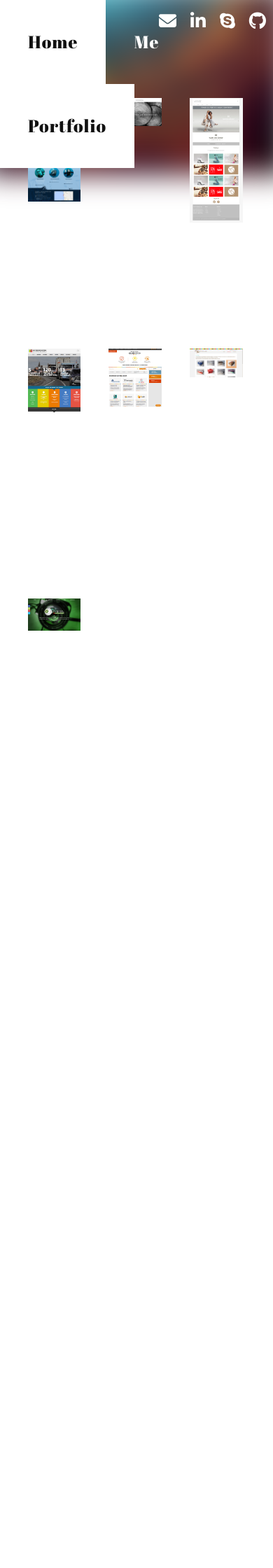
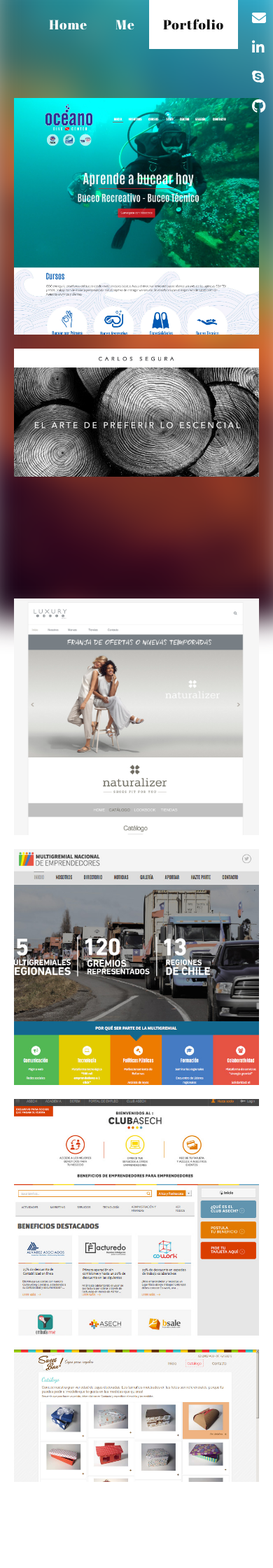
Before and after one commit to lalailaflo/rogueportfolio, a PHP site: page / in a window 390 px wide, after a click on "Portfolio". Shown: the top 2240 px of the page at 70% size. Before the commit the page ends 901 px from the top, so only its background shows below. Run offline with PHP 8.4, Linux system fonts and the light colour scheme; some libraries are stand-ins or nearby versions.

Commit message:
responsive

```diff
--- a/css/style.css
+++ b/css/style.css
@@ -40,22 +40,23 @@
 
     }
     #bgcontainer{
-        width: 100%;
+        width: 110%;
+        height: 110%;
+        top:-5%;
+        left: -5%;
         position: fixed;
         z-index: -1;
         transition:all .2s linear;
+        background-image: url('../bgfixed.jpg');
+        background-size: cover;
     }
-    #bgcontainer img{
-        width: 110%;
-        height: 110%;
-        margin-left: -5%;
-        margin-top: -5%;
-        transition: all .3s linear;
-        display: none;
+    #bgcontainer.blur{
+        filter:blur(20px);
     }
-    #bgcontainer img.visible{
-        display: block;
+    #bgcontainer.me{
+        background-image: url('../me.jpg');
     }
+
     header{
         position: fixed;
         top: 0;
@@ -121,12 +122,7 @@
     a.link-external:hover{
         margin-left: 20px;
     }
-    /* me */
 
-    #bgcontainer img.me{
-        margin-top: -15%;
-        filter: grayscale();
-    }
     #nosotros{color: #fff;}
     #nosotros .intro{
         overflow: hidden;
@@ -145,7 +141,7 @@
     #nosotros .me-details{
 
         display: flex;
-        flex-wrap: wrap;
+        flex-wrap: nowrap;
         flex-grow: 1;
         margin: 100px 1% 20px;
         justify-content: center;
@@ -291,3 +287,24 @@
         from { opacity: 0; }
         to { opacity: 1; }
     }
+    @media (max-width: 890px){
+        .grid{width: 100%;}
+        .grid li{width: 50%;}
+    }
+    @media (max-width: 768px){
+        #secondnav{display: block;}
+        .me-details .box h4{font-size: 22px;}
+        nav li a{padding: 35px;}
+
+    }
+    @media (max-width: 640px){
+        nav li a{padding: 20px;font-size: 19px;}
+        .grid li{width: 100%;}
+        #secondnav li{font-size: 20px;}
+        #home h1 img{width: 100%;}
+        #nosotros .intro{width: 100%;padding: 10px;margin-top: 220px;}
+        #nosotros .intro h3{font-size: 30px;}
+        .box{width: 100%;}
+        #nosotros .me-details{margin: 0;flex-wrap: wrap;}
+        #bgcontainer.me{background-position: 50% 20%;}
+    }
--- a/index.html
+++ b/index.html
@@ -27,8 +27,8 @@
 
 	<div id="wrapper">
 		<div id="bgcontainer">
-			<img src="bgfixed.jpg" class="visible"/>
-			<img src="me.jpg" class="me"/>
+			<!--<img src="bgfixed.jpg" class="visible"/>
+			<img src="me.jpg" class="me"/> -->
 		</div>
 		<header>
 
@@ -243,17 +243,18 @@
 			/* if target section is 'nosotros' toggles background visibility through a class.
 			If not, blurs the default background */
 			if(el == 'nosotros'){
-					document.getElementById('bgcontainer').children[0].classList.remove('visible');
-					document.getElementById('bgcontainer').children[1].classList.add('visible');
+
+					document.getElementById('bgcontainer').classList.remove('blur');
+					document.getElementById('bgcontainer').classList.add('me');
 			}else{
-				document.getElementById('bgcontainer').children[1].classList.remove('visible');
-					document.getElementById('bgcontainer').children[0].classList.add('visible');
+
+					document.getElementById('bgcontainer').classList.remove('me');
 			}
 			if(el!='home' && el!='nosotros') {
-				document.getElementById('bgcontainer').style.filter = 'blur(20px)';
+				document.getElementById('bgcontainer').classList.add('blur');
 
 			} else {
-				document.getElementById('bgcontainer').style.filter = '';
+				document.getElementById('bgcontainer').classList.remove('blur');
 			}
 			//removes classes from sibling menu items and sections
 			removeActiveFromMenuSibling(e);
```
Also changed, not shown: me.jpg, 2 other files.
